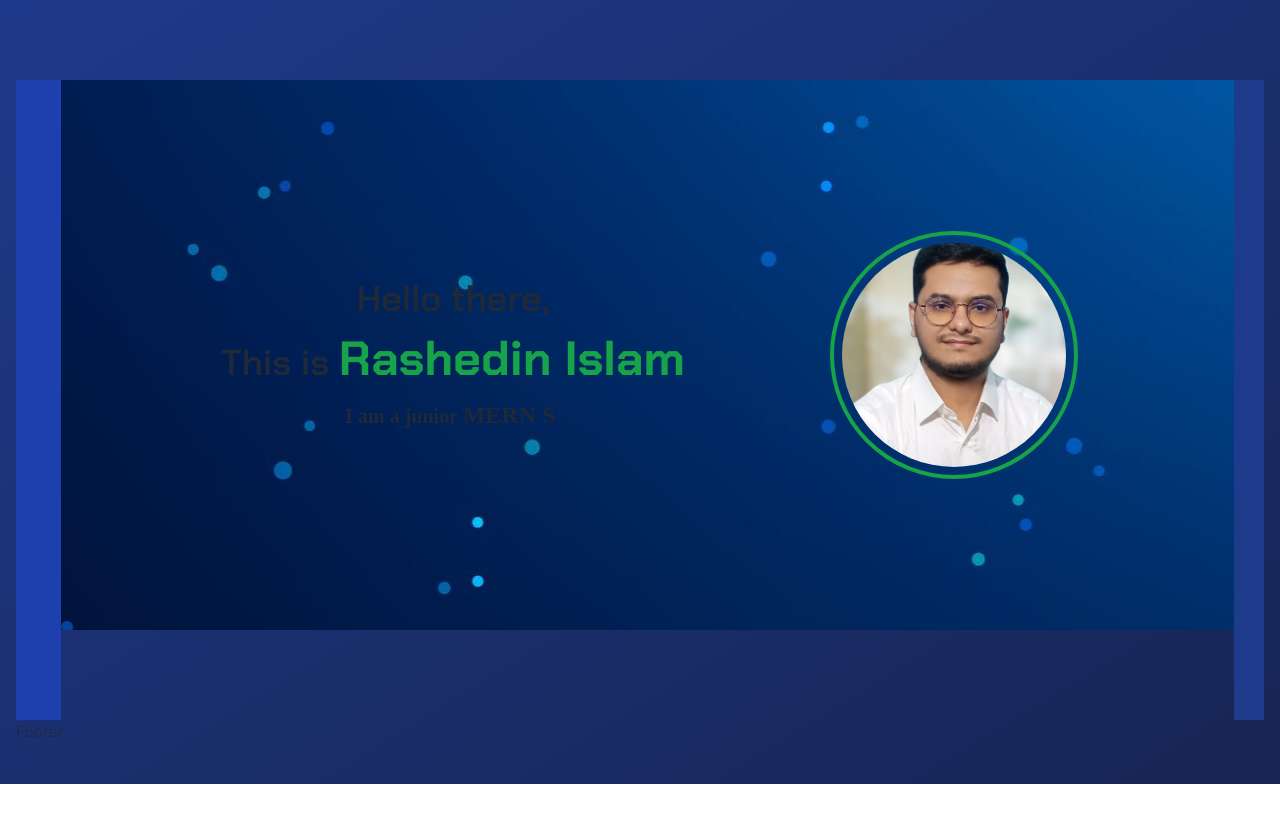
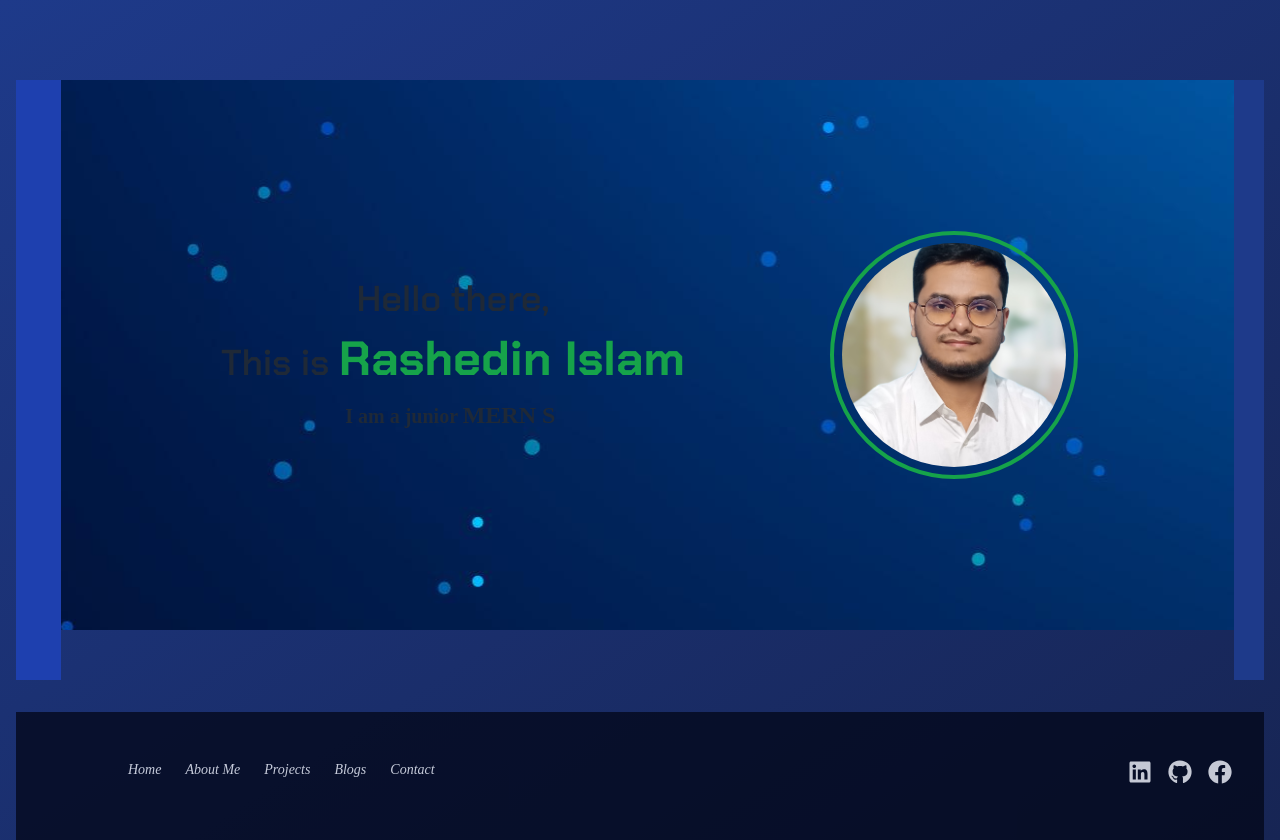
Before and after one commit to Rashedin-063/Example-Portfolio-1, a React (Vite) app: page / in a window 1280 px wide. Before the commit the page ends 800 px from the top, so only its background shows below. Built offline with nearby package versions, Linux system fonts and the light colour scheme; a web font is replaced by a local one.

Commit message:
footer done

```diff
--- a/src/layouts/Root.jsx
+++ b/src/layouts/Root.jsx
@@ -8,7 +8,7 @@ const Root = () => {
   return (
     <div className='bg-gradient-to-tl from-blue-950 via blue-950 to-blue-900  max-w-7xl mx-auto lg:px-4 font-chakraPatch'>
       <Navbar />
-      <div className='flex min-h-[80vh]'>
+      <div className='flex min-h-[75vh]'>
         <LeftSidebar />
         <div className='w-[calc(100vw-20px)]'>
           <Outlet />
--- a/src/pages/shared/Footer.jsx
+++ b/src/pages/shared/Footer.jsx
@@ -1,7 +1,42 @@
+import { Link } from "react-router-dom";
+import Menu from "../../components/Menu"
+import { FaFacebook, FaGithub, FaLinkedin } from "react-icons/fa";
 
 const Footer = () => {
+
+  const items = [
+    { to: '/', label: 'Home' },
+    { to: '/about-me', label: 'About Me' },
+    { to: '/projects', label: 'Projects' },
+    { to: '/blogs', label: 'Blogs' },
+    { to: '/contact', label: 'Contact' },
+  ];
+
   return (
-    <div className="bg-green-lantern h-16 opacity-75">Footer</div>
-  )
+    <div className='bg-slate-950 text-white opacity-75 flex flex-col-reverse lg:flex-row lg:px-8 lg:justify-between mt-8 pt-12 pb-8'>
+      <div className='lg:ml-20'>
+        <ul className='flex items-center justify-center gap-6 text-xs md:text-sm font-playWrite italic'>
+          {items.map(({ to, label }) => (
+            <li key={to}>
+              <Link to={to} className='hover:font-semibold '>
+                {label}
+              </Link>
+            </li>
+          ))}
+        </ul>
+      </div>
+      <div className='flex items-center justify-center pb-6 gap-4'>
+        <Link>
+          <FaLinkedin className='text-2xl' />
+        </Link>
+        <Link>
+          <FaGithub className='text-2xl' />
+        </Link>
+        <Link>
+          <FaFacebook className='text-2xl' />
+        </Link>
+      </div>
+    </div>
+  );
 }
 export default Footer
```
